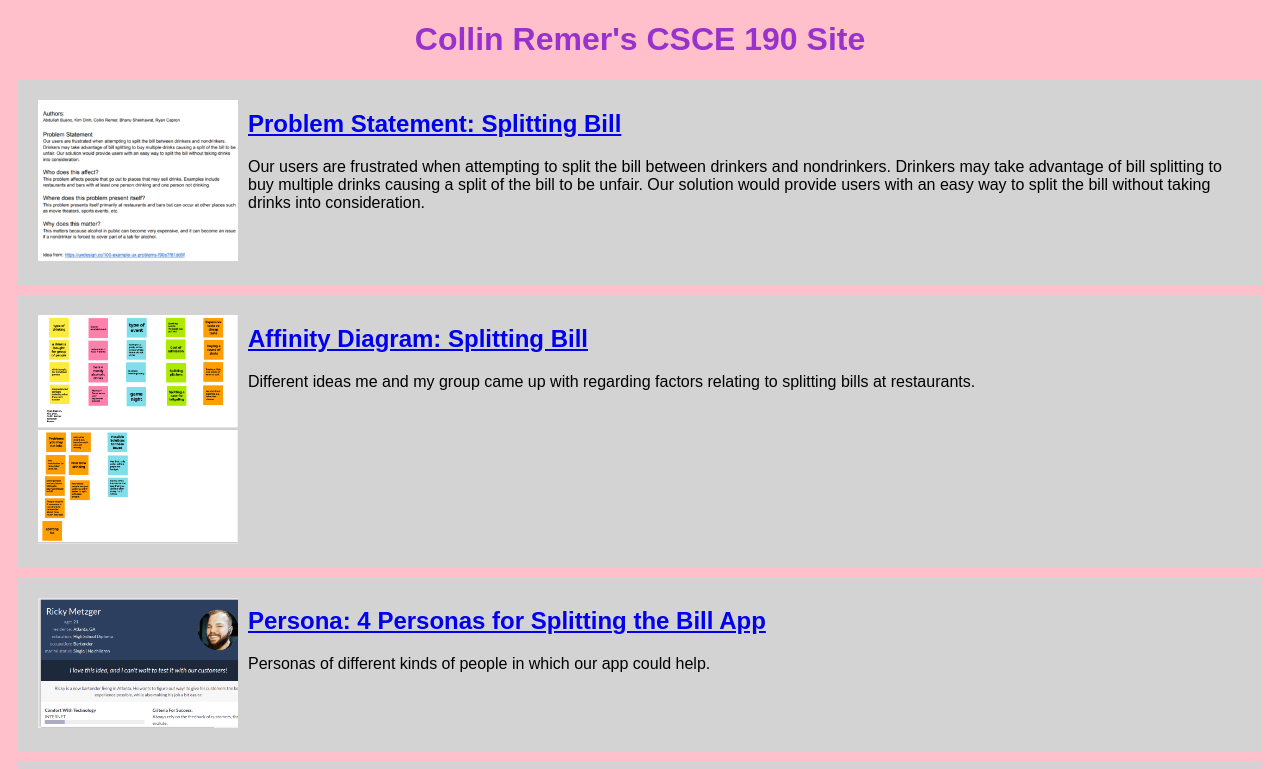
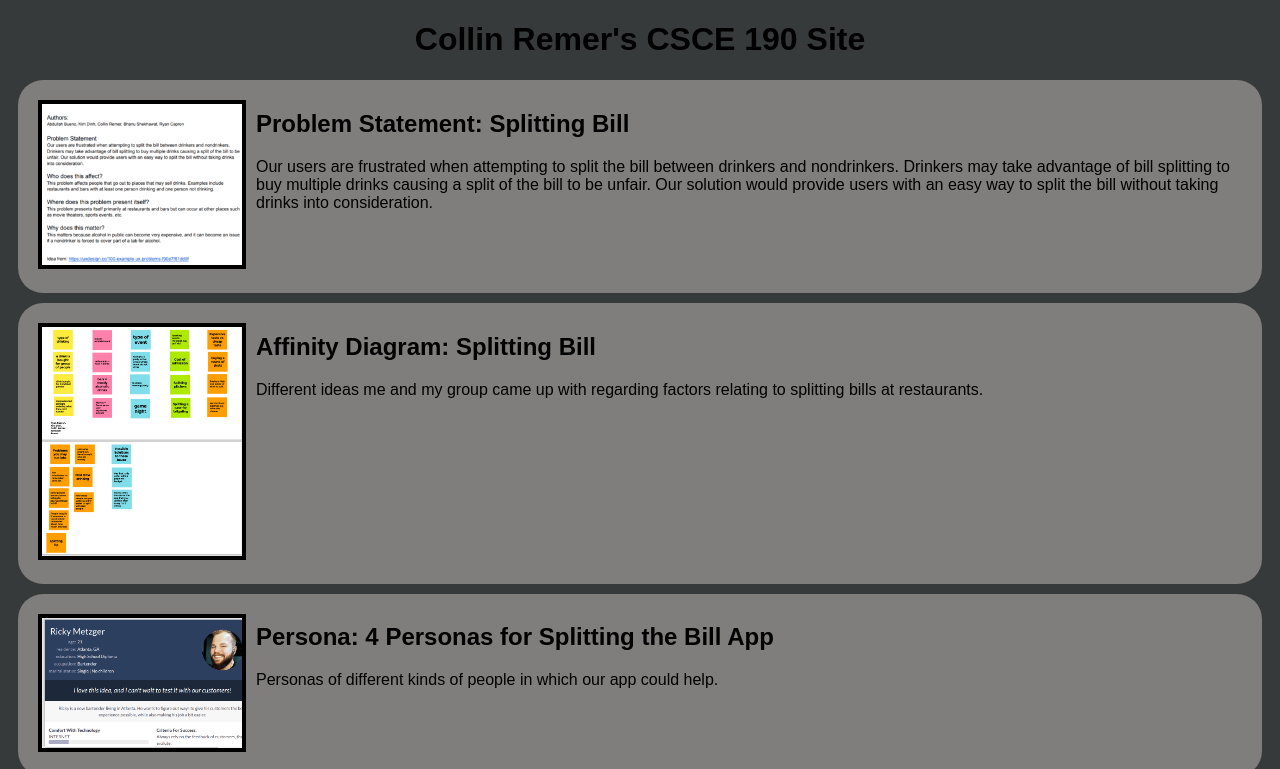
Before and after one commit to ctremer/ctremer.github.io, a plain HTML site: page index.html in a window 1280 px wide. Shown: the top 769 px of the page. Drawn offline with Linux system fonts and the light colour scheme.

Commit message:
Add files via upload

```diff
--- a/styles.css
+++ b/styles.css
@@ -1,21 +1,36 @@
 body{
-    background:pink;
+    background:#373a3a;
     font-family: Arial, Helvetica, sans-serif;
 }
 
 .assignment{
     display:flex;
     padding:10px;
-    background:lightgray;
+    background:rgb(128, 125, 125);
     margin:10px;
+    border-radius:25px;
 }
 
 .assignment img{
     width:200px;
-    padding:10px;
+    margin: 10px;
+    border: 4px solid #000000;
+}
+
+.assignment img:hover{
+    border: 4px solid blue;
 }
 
 h1{
-    color: darkorchid;
+    color: #000000;
     text-align: center;
 }
+
+a{
+    text-decoration:none;
+    color:#000000;
+}
+
+a:hover{
+    color:blue;
+}
```
